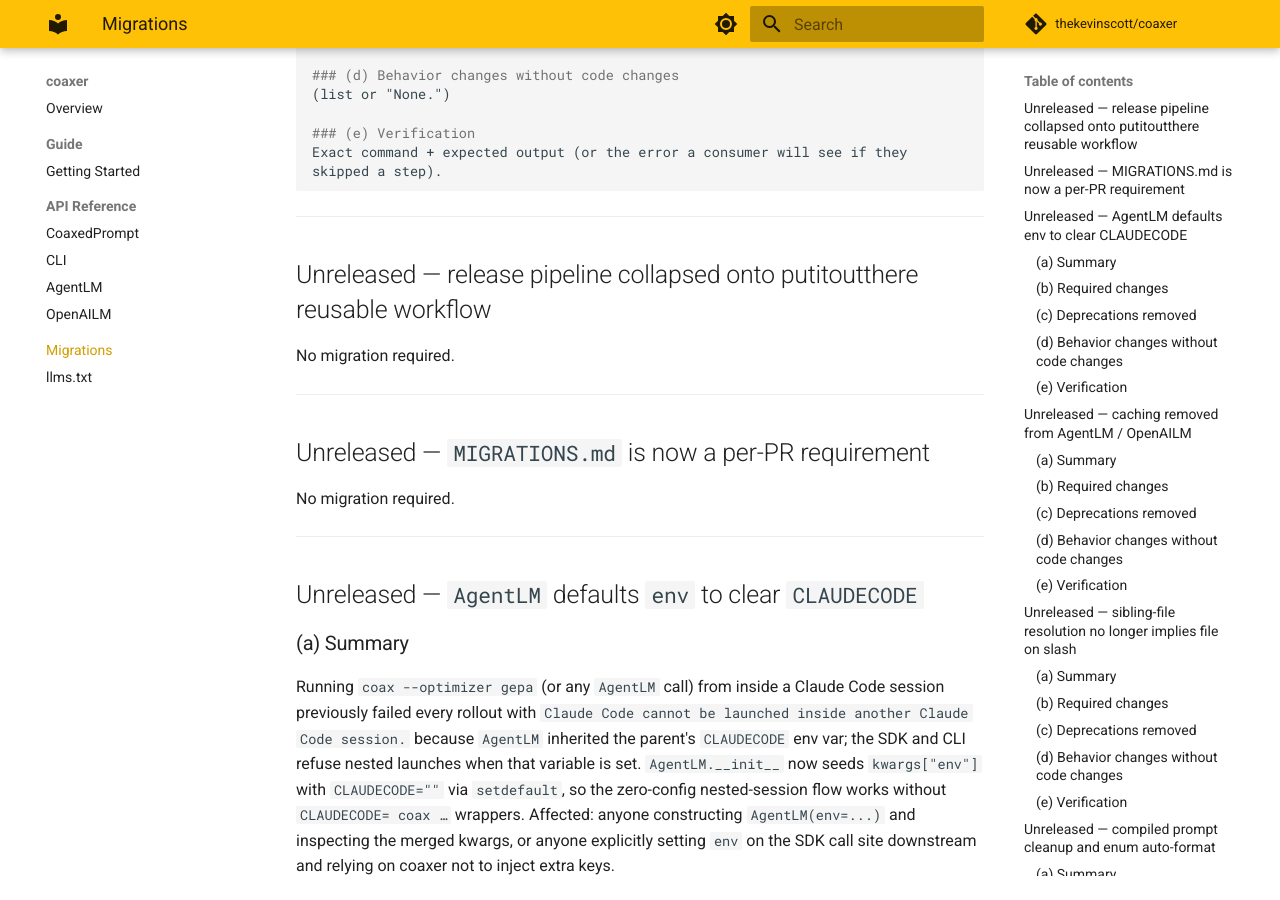
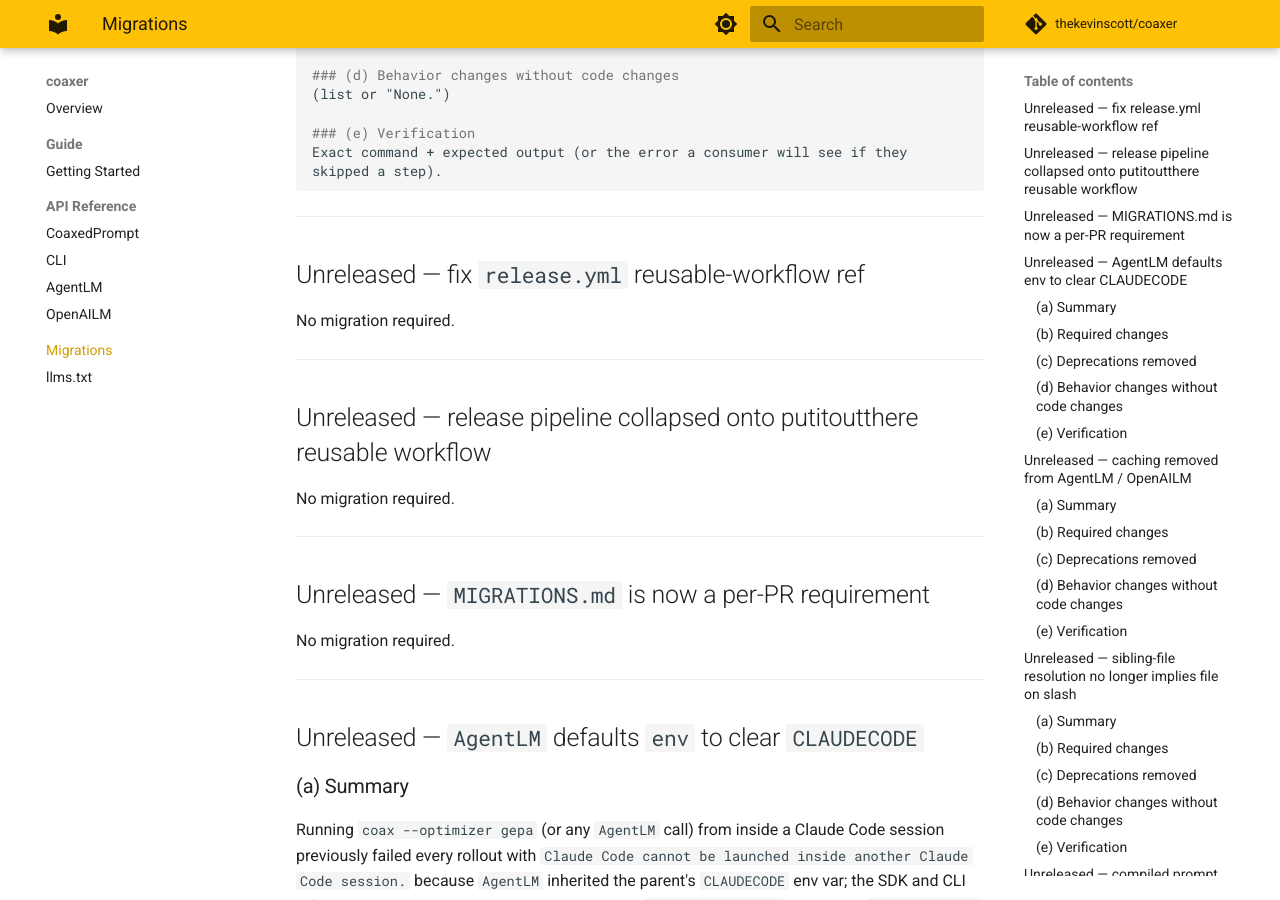
Before and after one commit to thekevinscott/coaxer, an MkDocs documentation site: the page built from docs/migrations.md, in a window 1280 px wide and 900 px high, scrolled down 528 px. Built offline with MkDocs 1.6.1 and Material for MkDocs 9.7.7, drawn with Linux system fonts in a browser that asks for light colours; comment, search, counter and statistics services are not loaded.

Commit message:
fix(release): reusable-workflow ref @v1 -> @v0
putitoutthere's floating major tag is v0; the @v1 in #48 was copied
from the README example which was aspirational. GitHub validates
reusable-workflow refs before running anything, so since #48 every
push to main has failed with:

  error parsing called workflow "...release.yml@v1": failed to fetch
  workflow: reference to workflow should be either a valid branch,
  tag, or commit

That blocked the release pipeline before plan could even run, so v0.3.7
still hasn't shipped. This one-character fix unblocks it.

release: patch

````diff
--- a/MIGRATIONS.md
+++ b/MIGRATIONS.md
@@ -30,6 +30,12 @@ One paragraph: what broke, why the change was made, who is affected.
 Exact command + expected output (or the error a consumer will see if they
 skipped a step).
 ```
+
+---
+
+## Unreleased — fix `release.yml` reusable-workflow ref
+
+No migration required.
 
 ---
 
````
Also changed, not shown: CHANGELOG.md (+3 -0 lines), 1 other file.
